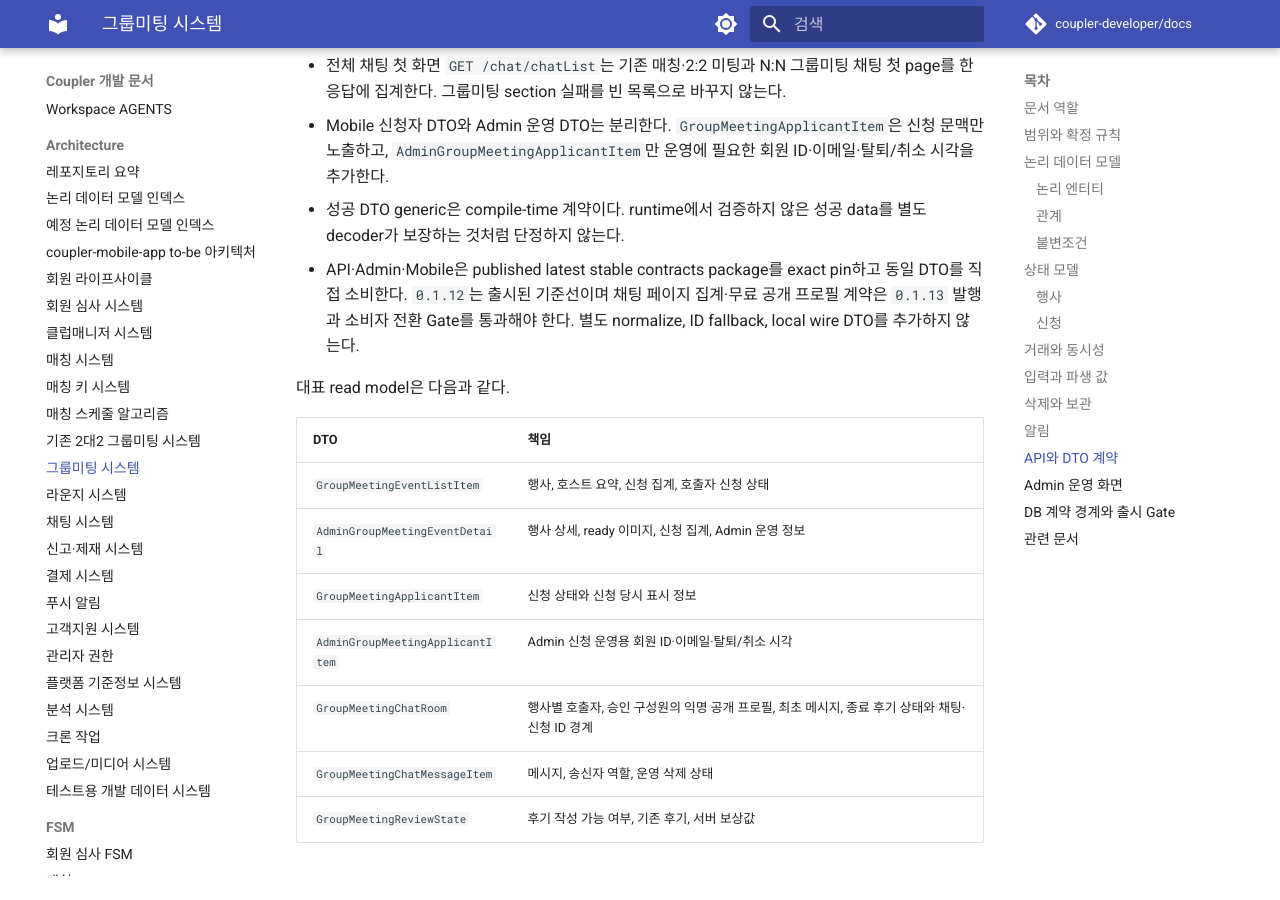
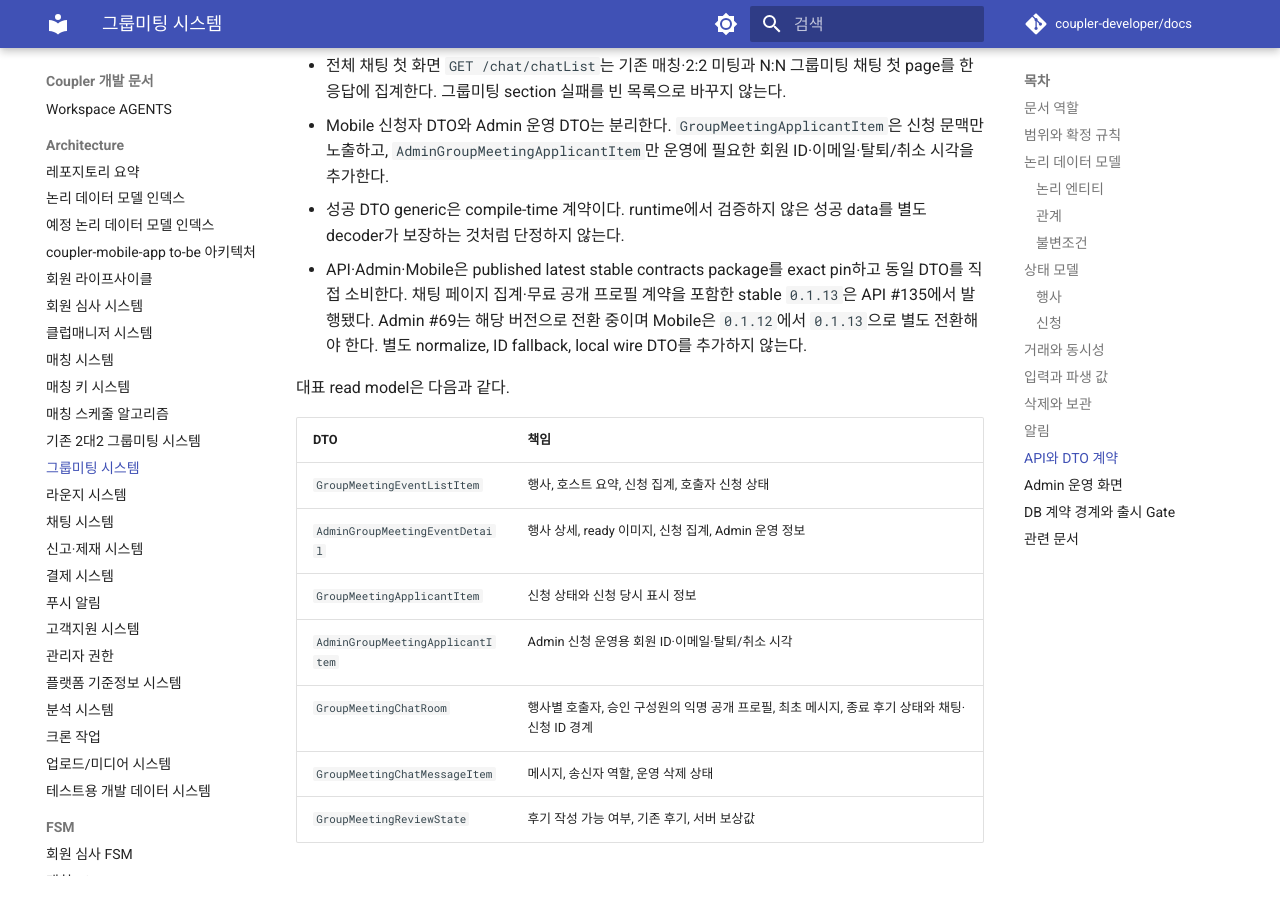
Before and after one commit to coupler-developer/docs, an MkDocs documentation site: the page built from content/architecture/group-meeting-system.md, in a window 1280 px wide and 900 px high, scrolled down 8295 px. Built offline with MkDocs 1.6.1 and Material for MkDocs 9.7.7, drawn with Linux system fonts in a browser that asks for light colours; comment, search, counter and statistics services are not loaded.

Commit message:
docs: 계약 0.1.13 발행 상태를 반영

```diff
--- a/content/architecture/group-meeting-system.md
+++ b/content/architecture/group-meeting-system.md
@@ -214,8 +214,9 @@ CONFIRMED 참가자의 명시적 퇴장은 APPROVED를 LEFT로 전이한다. FIN
 - 성공 DTO generic은 compile-time 계약이다. runtime에서 검증하지 않은 성공 data를 별도 decoder가
   보장하는 것처럼 단정하지 않는다.
 - API·Admin·Mobile은 published latest stable contracts package를 exact pin하고 동일 DTO를 직접 소비한다.
-  `0.1.12`는 출시된 기준선이며 채팅 페이지 집계·무료 공개 프로필 계약은 `0.1.13` 발행과 소비자 전환 Gate를
-  통과해야 한다. 별도 normalize, ID fallback, local wire DTO를 추가하지 않는다.
+  채팅 페이지 집계·무료 공개 프로필 계약을 포함한 stable `0.1.13`은 API #135에서 발행됐다. Admin #69는
+  해당 버전으로 전환 중이며 Mobile은 `0.1.12`에서 `0.1.13`으로 별도 전환해야 한다. 별도 normalize,
+  ID fallback, local wire DTO를 추가하지 않는다.
 
 대표 read model은 다음과 같다.
 
```
Also changed, not shown: content/technical-debt/technical-debt.md (+2 -2 lines).
